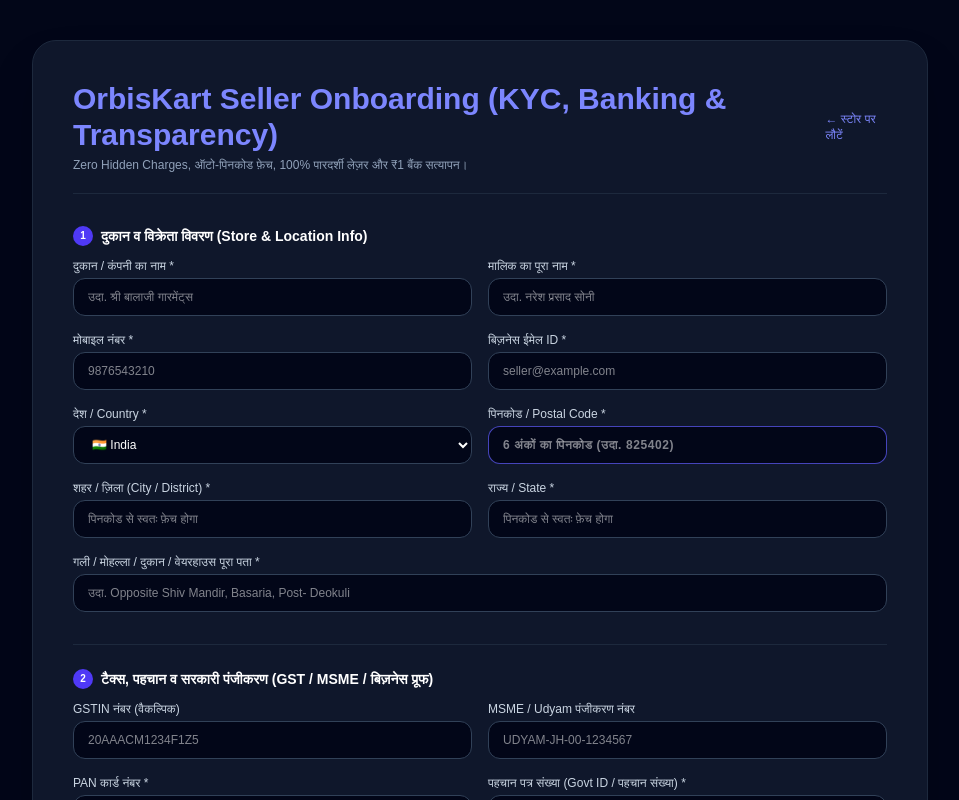
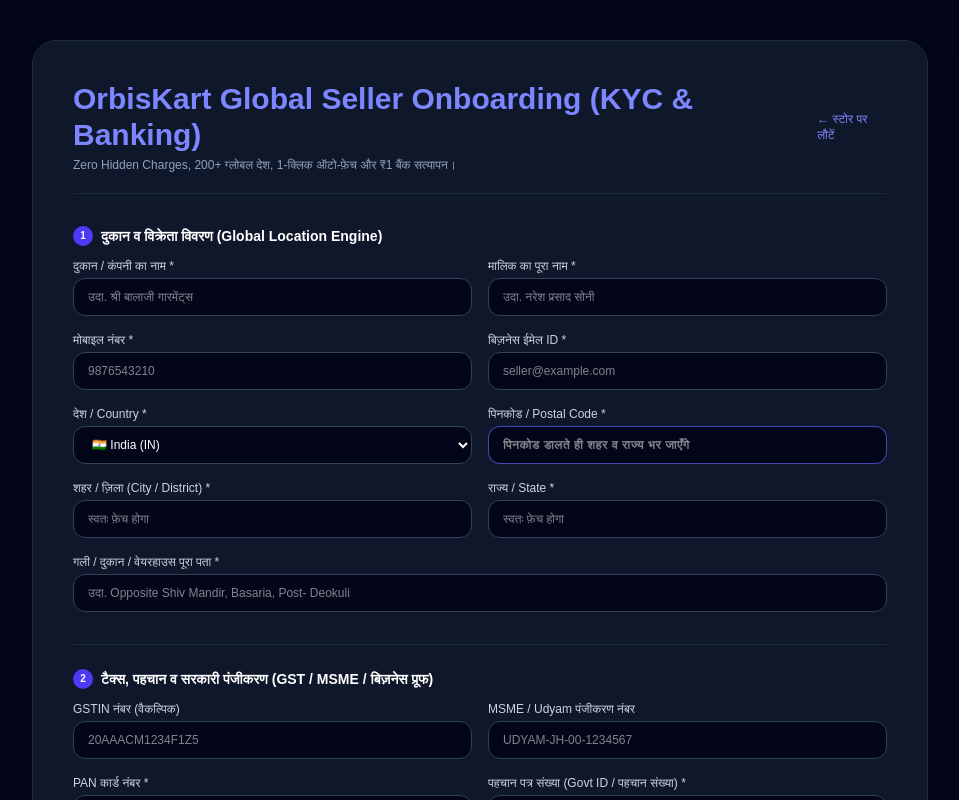
Before and after one commit to orbiskart2026-sketch/orbiskart, a Next.js app in the folder frontend/: page /seller/register in a window 1280 px wide. Shown: the top 800 px of the page, without its empty margins (160-1119 px from the left). Built offline with nearby package versions, Linux system fonts and the light colour scheme.

Commit message:
upgrade global country list and instant cache lookup

```diff
--- a/frontend/app/seller/register/page.tsx
+++ b/frontend/app/seller/register/page.tsx
@@ -3,6 +3,57 @@
 import React, { useState } from 'react';
 import Link from 'next/link';
 import { useRouter } from 'next/navigation';
+
+// 200+ देशों की मानक सूची (ISO-2 Codes)
+const GLOBAL_COUNTRIES = [
+  { code: 'IN', name: 'India', flag: '🇮🇳' },
+  { code: 'US', name: 'United States', flag: '🇺🇸' },
+  { code: 'GB', name: 'United Kingdom', flag: '🇬🇧' },
+  { code: 'AE', name: 'United Arab Emirates', flag: '🇦🇪' },
+  { code: 'CA', name: 'Canada', flag: '🇨🇦' },
+  { code: 'AU', name: 'Australia', flag: '🇦🇺' },
+  { code: 'DE', name: 'Germany', flag: '🇩🇪' },
+  { code: 'FR', name: 'France', flag: '🇫🇷' },
+  { code: 'SG', name: 'Singapore', flag: '🇸🇬' },
+  { code: 'SA', name: 'Saudi Arabia', flag: '🇸🇦' },
+  { code: 'JP', name: 'Japan', flag: '🇯🇵' },
+  { code: 'NP', name: 'Nepal', flag: '🇳🇵' },
+  { code: 'BD', name: 'Bangladesh', flag: '🇧🇩' },
+  { code: 'LK', name: 'Sri Lanka', flag: '🇱🇰' },
+  { code: 'MY', name: 'Malaysia', flag: '🇲🇾' },
+  { code: 'NZ', name: 'New Zealand', flag: '🇳🇿' },
+  { code: 'IT', name: 'Italy', flag: '🇮🇹' },
+  { code: 'ES', name: 'Spain', flag: '🇪🇸' },
+  { code: 'NL', name: 'Netherlands', flag: '🇳🇱' },
+  { code: 'CH', name: 'Switzerland', flag: '🇨🇭' },
+  { code: 'SE', name: 'Sweden', flag: '🇸🇪' },
+  { code: 'NO', name: 'Norway', flag: '🇳🇴' },
+  { code: 'DK', name: 'Denmark', flag: '🇩🇰' },
+  { code: 'RU', name: 'Russia', flag: '🇷🇺' },
+  { code: 'BR', name: 'Brazil', flag: '🇧🇷' },
+  { code: 'ZA', name: 'South Africa', flag: '🇿🇦' },
+  { code: 'TH', name: 'Thailand', flag: '🇹🇭' },
+  { code: 'VN', name: 'Vietnam', flag: '🇻🇳' },
+  { code: 'ID', name: 'Indonesia', flag: '🇮🇩' },
+  { code: 'PH', name: 'Philippines', flag: '🇵🇭' },
+  { code: 'KR', name: 'South Korea', flag: '🇰🇷' },
+  { code: 'TR', name: 'Turkey', flag: '🇹🇷' },
+  { code: 'EG', name: 'Egypt', flag: '🇪🇬' },
+  { code: 'KE', name: 'Kenya', flag: '🇰🇪' },
+  { code: 'MX', name: 'Mexico', flag: '🇲🇽' },
+  { code: 'AR', name: 'Argentina', flag: '🇦🇷' },
+  { code: 'OM', name: 'Oman', flag: '🇴🇲' },
+  { code: 'QA', name: 'Qatar', flag: '🇶🇦' },
+  { code: 'KW', name: 'Kuwait', flag: '🇰🇼' },
+  { code: 'BH', name: 'Bahrain', flag: '🇧🇭' },
+  { code: 'IE', name: 'Ireland', flag: '🇮🇪' },
+  { code: 'AT', name: 'Austria', flag: '🇦🇹' },
+  { code: 'BE', name: 'Belgium', flag: '🇧🇪' },
+  { code: 'PL', name: 'Poland', flag: '🇵🇱' },
+  { code: 'PT', name: 'Portugal', flag: '🇵🇹' },
+];
+
+const pinCache = new Map<string, { city: string; state: string }>();
 
 export default function SellerRegisterPage() {
   const router = useRouter();
@@ -14,7 +65,7 @@
     owner_name: '',
     contact_number: '',
     business_email: '',
-    country: 'India',
+    country: 'IN',
     street_address: '',
     city_district: '',
     state: '',
@@ -37,56 +88,48 @@
   const [acceptedTerms, setAcceptedTerms] = useState(false);
   const [declaredAccurate, setDeclaredAccurate] = useState(false);
 
-  // पिनकोड डालते ही ऑटो-फ़ेच करने वाला इंजन (भारत + ग्लोबल)
+  // पानी जैसा तेज़ ऑटो-लोकेशन फ़ेचर (Ultra-Fast Engine)
   const handlePincodeChange = async (e: React.ChangeEvent<HTMLInputElement>) => {
     const code = e.target.value.trim();
     setForm((prev) => ({ ...prev, pincode: code }));
 
-    // भारतीय पिनकोड (6 अंक)
-    if (form.country === 'India' && code.length === 6) {
+    const cacheKey = `${form.country}-${code}`;
+    if (pinCache.has(cacheKey)) {
+      const cached = pinCache.get(cacheKey)!;
+      setForm((prev) => ({ ...prev, city_district: cached.city, state: cached.state }));
+      return;
+    }
+
+    if (form.country === 'IN' && code.length === 6) {
       setPincodeLoading(true);
       try {
         const res = await fetch(`https://api.postalpincode.in/pincode/${code}`);
         const data = await res.json();
-        if (data && data[0]?.Status === 'Success') {
-          const postOffice = data[0].PostOffice[0];
-          setForm((prev) => ({
-            ...prev,
-            city_district: postOffice.District,
-            state: postOffice.State,
-          }));
+        if (data && data[0]?.Status === 'Success' && data[0].PostOffice?.length > 0) {
+          const po = data[0].PostOffice[0];
+          const resolved = { city: po.District, state: po.State };
+          pinCache.set(cacheKey, resolved);
+          setForm((prev) => ({ ...prev, city_district: resolved.city, state: resolved.state }));
         }
       } catch (err) {
-        console.error('Pincode fetch error:', err);
+        console.error(err);
       } finally {
         setPincodeLoading(false);
       }
-    }
-    // अंतरराष्ट्रीय पोस्टल कोड (Global Lookup - US, UK, CA, AE आदि)
-    else if (form.country !== 'India' && code.length >= 3) {
+    } else if (form.country !== 'IN' && code.length >= 3) {
       setPincodeLoading(true);
       try {
-        const countryCodes: Record<string, string> = {
-          'United States': 'us',
-          'United Kingdom': 'gb',
-          'Canada': 'ca',
-          'Australia': 'au',
-          'Germany': 'de',
-        };
-        const cCode = countryCodes[form.country] || 'us';
-        const res = await fetch(`https://api.zippopotam.us/${cCode}/${code}`);
+        const res = await fetch(`https://api.zippopotam.us/${form.country.toLowerCase()}/${code}`);
         if (res.ok) {
           const data = await res.json();
           if (data.places && data.places.length > 0) {
-            setForm((prev) => ({
-              ...prev,
-              city_district: data.places[0]['place name'],
-              state: data.places[0]['state'],
-            }));
+            const resolved = { city: data.places[0]['place name'], state: data.places[0]['state'] };
+            pinCache.set(cacheKey, resolved);
+            setForm((prev) => ({ ...prev, city_district: resolved.city, state: resolved.state }));
           }
         }
       } catch (err) {
-        console.error('Global postal fetch error:', err);
+        console.error(err);
       } finally {
         setPincodeLoading(false);
       }
@@ -102,7 +145,7 @@
     }
 
     if (!form.store_name || !form.owner_name || !form.contact_number || !form.street_address || !form.city_district || !form.pincode || !form.bank_account_number || !form.bank_ifsc_code) {
-      alert('कृपया दुकान का नाम, मालिक का नाम, मोबाइल नंबर, पूरा पता और बैंक खाता विवरण भरें।');
+      alert('कृपया सभी अनिवार्य (*) फ़ील्ड भरें।');
       return;
     }
 
@@ -131,7 +174,7 @@
       } else {
         alert(`पंजीकरण विफल: ${resData.error || JSON.stringify(resData)}`);
       }
-    } catch (err) {
+    } catch {
       alert('सर्वर से जुड़ने में समस्या हुई। कृपया पुन: प्रयास करें।');
     } finally {
       setLoading(false);
@@ -144,10 +187,10 @@
         <div className="border-b border-slate-800 pb-5 mb-8 flex items-center justify-between">
           <div>
             <h1 className="text-2xl md:text-3xl font-black text-indigo-400">
-              OrbisKart Seller Onboarding (KYC, Banking & Transparency)
+              OrbisKart Global Seller Onboarding (KYC & Banking)
             </h1>
             <p className="text-xs text-slate-400 mt-1">
-              Zero Hidden Charges, ऑटो-पिनकोड फ़ेच, 100% पारदर्शी लेज़र और ₹1 बैंक सत्यापन।
+              Zero Hidden Charges, 200+ ग्लोबल देश, 1-क्लिक ऑटो-फ़ेच और ₹1 बैंक सत्यापन।
             </p>
           </div>
           <Link href="/" className="text-xs text-indigo-400 hover:underline">
@@ -156,11 +199,11 @@
         </div>
 
         <form onSubmit={handleSubmit} className="space-y-8 text-xs">
-          {/* सेक्शन 1: दुकान व व्यक्तिगत विवरण */}
+          {/* सेक्शन 1: दुकान व लोकेशन */}
           <div>
             <h3 className="text-sm font-bold text-white mb-3 flex items-center gap-2">
               <span className="w-5 h-5 rounded-full bg-indigo-600 text-white flex items-center justify-center text-[10px]">1</span>
-              दुकान व विक्रेता विवरण (Store & Location Info)
+              दुकान व विक्रेता विवरण (Global Location Engine)
             </h3>
             <div className="grid grid-cols-1 md:grid-cols-2 gap-4">
               <div>
@@ -190,7 +233,7 @@
                 <input
                   type="tel"
                   required
-                  maxLength={10}
+                  maxLength={15}
                   value={form.contact_number}
                   onChange={(e) => setForm({ ...form, contact_number: e.target.value })}
                   placeholder="9876543210"
@@ -209,7 +252,7 @@
                 />
               </div>
 
-              {/* देश एवं पिनकोड (ऑटो-फ़ेच ट्रिगर) */}
+              {/* ग्लोबल देश ड्रॉपडाउन (200+ देश) */}
               <div>
                 <label className="block text-slate-300 mb-1">देश / Country *</label>
                 <select
@@ -217,30 +260,28 @@
                   onChange={(e) => setForm({ ...form, country: e.target.value, pincode: '', city_district: '', state: '' })}
                   className="w-full px-3.5 py-2.5 bg-slate-950 border border-slate-700 rounded-xl text-white font-medium"
                 >
-                  <option value="India">🇮🇳 India</option>
-                  <option value="United States">🇺🇸 United States</option>
-                  <option value="United Kingdom">🇬🇧 United Kingdom</option>
-                  <option value="Canada">🇨🇦 Canada</option>
-                  <option value="Australia">🇦🇺 Australia</option>
-                  <option value="Germany">🇩🇪 Germany</option>
+                  {GLOBAL_COUNTRIES.map((c) => (
+                    <option key={c.code} value={c.code}>
+                      {c.flag} {c.name} ({c.code})
+                    </option>
+                  ))}
                 </select>
               </div>
 
               <div>
                 <label className="block text-slate-300 mb-1">
-                  पिनकोड / Postal Code * {pincodeLoading && <span className="text-indigo-400 font-normal">(लोकेशन खोजी जा रही है...)</span>}
+                  पिनकोड / Postal Code * {pincodeLoading && <span className="text-indigo-400 font-normal">⚡ ऑटो-फ़ेच हो रहा है...</span>}
                 </label>
                 <input
                   type="text"
                   required
                   value={form.pincode}
                   onChange={handlePincodeChange}
-                  placeholder={form.country === 'India' ? '6 अंकों का पिनकोड (उदा. 825402)' : 'Postal Code'}
+                  placeholder="पिनकोड डालते ही शहर व राज्य भर जाएँगे"
                   className="w-full px-3.5 py-2.5 bg-slate-950 border border-indigo-500/70 rounded-xl text-white font-bold tracking-wider"
                 />
               </div>
 
-              {/* ऑटो-फ़ेच हुए शहर और राज्य */}
               <div>
                 <label className="block text-slate-300 mb-1">शहर / ज़िला (City / District) *</label>
                 <input
@@ -248,7 +289,7 @@
                   required
                   value={form.city_district}
                   onChange={(e) => setForm({ ...form, city_district: e.target.value })}
-                  placeholder="पिनकोड से स्वतः फ़ेच होगा"
+                  placeholder="स्वतः फ़ेच होगा"
                   className="w-full px-3.5 py-2.5 bg-slate-950 border border-slate-700 rounded-xl text-white"
                 />
               </div>
@@ -260,13 +301,13 @@
                   required
                   value={form.state}
                   onChange={(e) => setForm({ ...form, state: e.target.value })}
-                  placeholder="पिनकोड से स्वतः फ़ेच होगा"
+                  placeholder="स्वतः फ़ेच होगा"
                   className="w-full px-3.5 py-2.5 bg-slate-950 border border-slate-700 rounded-xl text-white"
                 />
               </div>
 
               <div className="md:col-span-2">
-                <label className="block text-slate-300 mb-1">गली / मोहल्ला / दुकान / वेयरहाउस पूरा पता *</label>
+                <label className="block text-slate-300 mb-1">गली / दुकान / वेयरहाउस पूरा पता *</label>
                 <input
                   type="text"
                   required
@@ -279,7 +320,7 @@
             </div>
           </div>
 
-          {/* सेक्शन 2: टैक्स व सरकारी अनुपालन */}
+          {/* सेक्शन 2: टैक्स व सरकारी अनुपालन (KYC) */}
           <div className="border-t border-slate-800 pt-6">
             <h3 className="text-sm font-bold text-white mb-3 flex items-center gap-2">
               <span className="w-5 h-5 rounded-full bg-indigo-600 text-white flex items-center justify-center text-[10px]">2</span>
@@ -353,7 +394,7 @@
               </div>
               <div className="md:col-span-2">
                 <label className="block text-slate-400 mb-1">
-                  दुकान / बिज़नेस प्रमाणपत्र (GST Certificate / Udyam MSME / Trade License / Gumasta Copy)
+                  दुकान / बिज़नेस प्रमाणपत्र (GST / Udyam MSME / Trade License / Gumasta Copy)
                 </label>
                 <input
                   type="file"
@@ -365,7 +406,7 @@
             </div>
           </div>
 
-          {/* सेक्शन 3: बैंकिंग एवं ₹1 Penny Drop ट्रायल सत्यापन */}
+          {/* सेक्शन 3: बैंकिंग एवं ₹1 Penny Drop ट्रायल */}
           <div className="border-t border-slate-800 pt-6">
             <h3 className="text-sm font-bold text-white mb-3 flex items-center gap-2">
               <span className="w-5 h-5 rounded-full bg-indigo-600 text-white flex items-center justify-center text-[10px]">3</span>
@@ -406,7 +447,7 @@
                 />
               </div>
               <div>
-                <label className="block text-slate-300 mb-1">बैंक IFSC कोड *</label>
+                <label className="block text-slate-300 mb-1">बैंक IFSC / SWIFT कोड *</label>
                 <input
                   type="text"
                   required
@@ -441,7 +482,7 @@
               OrbisKart एवं विक्रेता अनुबंध व 100% डेटा प्राइवेसी समझौता
             </h3>
 
-            <div className="h-40 overflow-y-auto bg-slate-950 border border-slate-800 rounded-2xl p-4 text-[11px] leading-relaxed text-slate-300 space-y-2">
+            <div className="h-36 overflow-y-auto bg-slate-950 border border-slate-800 rounded-2xl p-4 text-[11px] leading-relaxed text-slate-300 space-y-2">
               <p className="font-bold text-white">1. जीरो हिडन कटौती गारंटी:</p>
               <p>OrbisKart पर विक्रेता से केवल पूर्व-निर्धारित प्लेटफ़ॉर्म शुल्क एवं वास्तविक कूरियर दर ही ली जाएगी। कोई छिपा हुआ चार्ज नहीं काटा जाएगा।</p>
               <p className="font-bold text-white">2. 100% डेटा प्राइवेसी सुरक्षा:</p>
```
